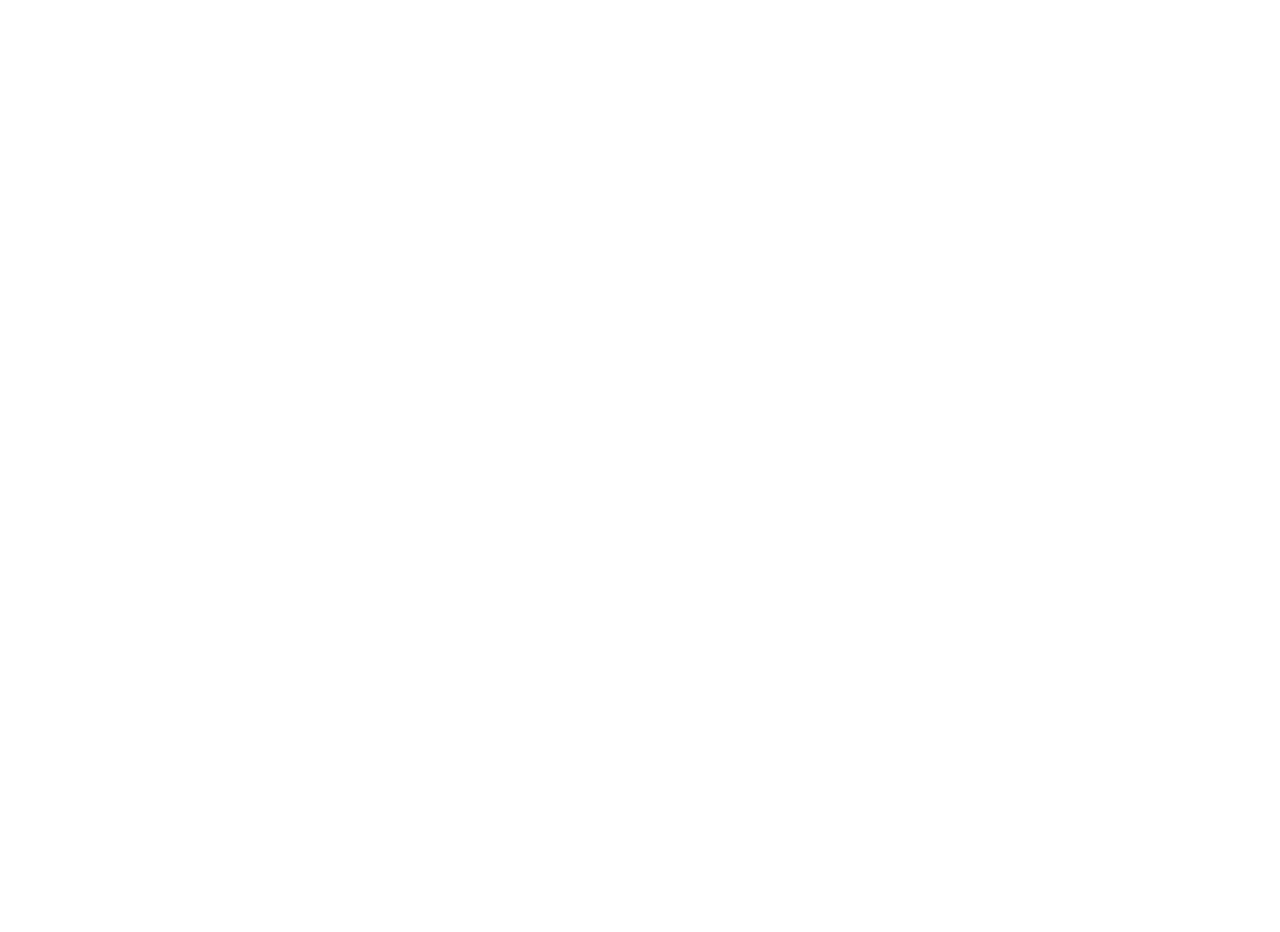
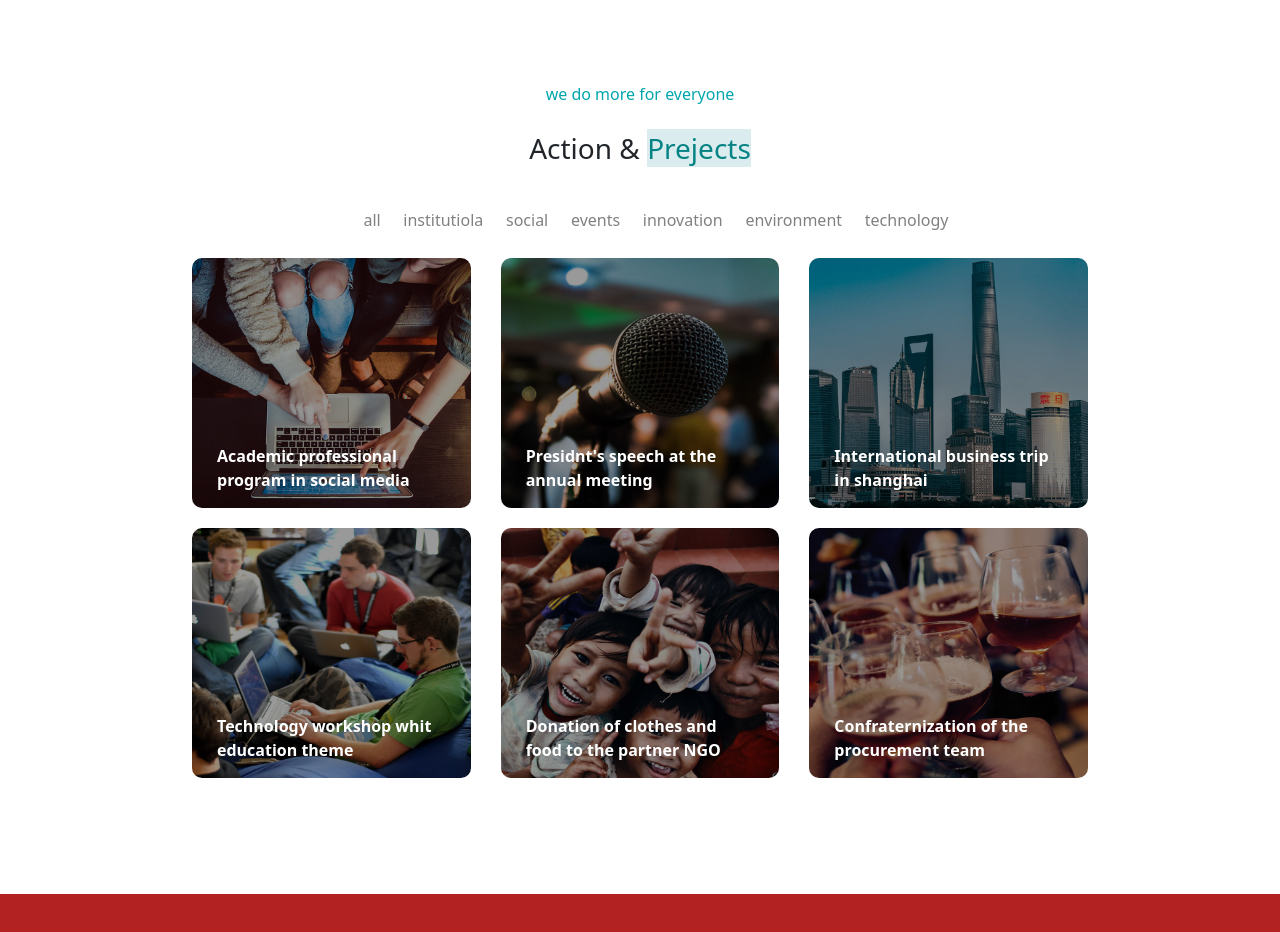
Before and after one commit to AndreaMessene/proj-html-vuejs, a Vue app: page / in a window 1280 px wide. Shown: the part 1440-2372 px from the top of the page. Before the commit the page ends 1358 px from the top, so only its background shows below. Built offline with nearby package versions, Linux system fonts and the light colour scheme.

Commit message:
concluione sezione  Projects

```diff
--- a/src/components/CMainComp.vue
+++ b/src/components/CMainComp.vue
@@ -2,12 +2,14 @@
 
 import SezioneServices from './SezioneMain/SezioneServices.vue'
 import SezioneCompany from './SezioneMain/SezioneCompany.vue'
+import SezioneProjects from './SezioneMain/SezioneProjects.vue';
 
 export default {
     name: "CMainComp",
     components: {
         SezioneServices,
-        SezioneCompany
+        SezioneCompany,
+        SezioneProjects
     },
 }
 
@@ -20,6 +22,9 @@ export default {
     <section>
         <SezioneCompany />
     </section>
+    <section>
+        <SezioneProjects />
+    </section>
 </template>
 
 <style lang="scss" scoped></style>
--- a/src/components/SezioneMain/SezioneCompany.vue
+++ b/src/components/SezioneMain/SezioneCompany.vue
@@ -78,16 +78,27 @@ export default {
 
 <style lang="scss" scoped>
 .box {
+
+
     .company {
         width: calc(100% / 2);
         background-color: #111117;
         color: white;
         display: flex;
         justify-content: flex-end;
+        padding: 60px 0;
 
         .box-company {
-            width: 68%;
+            width: 60%;
             padding: 20px;
+
+            p {
+                margin-bottom: 10px;
+            }
+
+            span {
+                margin-bottom: 15px;
+            }
 
 
             .short-text {
@@ -103,16 +114,18 @@ export default {
                 }
             }
 
-            span,
-            h2,
-            p {
-                margin-bottom: 20px;
+            h2 {
+                margin-bottom: 1px;
             }
 
             .box-info {
                 display: flex;
                 flex-wrap: wrap;
 
+                p {
+                    padding-bottom: 30px;
+                    font-size: 14px;
+                }
 
                 .for-info {
                     width: calc(100% / 2);
@@ -154,6 +167,7 @@ export default {
         p {
             font-size: 12px;
             padding: 15px 0;
+            margin-bottom: 78px;
         }
     }
 
--- /dev/null
+++ b/src/components/SezioneMain/SezioneProjects.vue
@@ -0,0 +1,158 @@
+<script>
+export default {
+    name: "SezioneProjects",
+    data() {
+        return {
+            cards: [
+                {
+                    img: "/img/luoghi/project-1.jpg",
+                    info: "Academic professional program in social media"
+                },
+                {
+                    img: "/img/luoghi/project-2.jpg",
+                    info: "Presidnt's speech at the annual meeting"
+                },
+                {
+                    img: "/img/luoghi/project-3.jpg",
+                    info: "International business trip in shanghai"
+                },
+                {
+                    img: "/img/luoghi/project-4.jpg",
+                    info: "Technology workshop whit education theme"
+                },
+                {
+                    img: "/img/luoghi/project-5.jpg",
+                    info: "Donation of clothes and food to the partner NGO"
+                },
+                {
+                    img: "/img/luoghi/project-6.jpg",
+                    info: "Confraternization of the procurement team"
+                },
+            ],
+
+            link: [
+                { nome: "all" },
+                { nome: "institutiola" },
+                { nome: "social" },
+                { nome: "events" },
+                { nome: "innovation" },
+                { nome: "environment" },
+                { nome: "technology" },
+            ]
+        }
+    }
+
+}
+
+</script>
+
+<template>
+    <div class="cont">
+        <header>
+            <p>we do more for everyone</p>
+            <h3>Action & <span>Prejects</span></h3>
+        </header>
+        <nav>
+            <div>
+                <ul>
+                    <li v-for="(elem, index) in link" :key="index">
+                        <a href="#">{{ elem.nome }}</a>
+                    </li>
+                </ul>
+            </div>
+        </nav>
+        <main>
+            <div class="cards" v-for="(elem, index) in cards" :key="index">
+                <img :src="elem.img" alt="pc">
+                <p>{{ `${elem.info}` }}</p>
+            </div>
+        </main>
+    </div>
+</template>
+
+<style lang="scss" scoped>
+.cont {
+    width: 70%;
+    margin: 0 auto;
+    padding: 6rem 0;
+    display: flex;
+    flex-direction: column;
+    align-items: center;
+
+    header {
+        p {
+            color: #00A6AC;
+            text-align: center;
+        }
+
+        h3 {
+            padding: 10px 0 35px 0;
+
+            span {
+                color: #058283;
+                background-color: #DAECED;
+
+            }
+        }
+    }
+
+    nav {
+        width: 70%;
+        padding-bottom: 10px;
+
+        div {
+            ul {
+                display: flex;
+                justify-content: space-between;
+
+                li {
+                    list-style: none;
+
+
+                    a {
+                        text-decoration: none;
+                        color: gray;
+                        padding: 5px;
+
+                        &:hover {
+                            background-color: #DAECED;
+                            border-radius: 5px;
+                            padding: 5px;
+                        }
+                    }
+                }
+            }
+        }
+    }
+
+    main {
+        display: flex;
+        flex-wrap: wrap;
+        justify-content: space-between;
+
+        .cards {
+            width: calc(100% / 3 - 20px);
+            height: 250px;
+            margin-bottom: 20px;
+            position: relative;
+
+
+            img {
+                width: 100%;
+                height: 100%;
+                border-radius: 10px;
+                filter: brightness(60%);
+            }
+
+            p {
+                width: 80%;
+                position: absolute;
+                bottom: 0px;
+                left: 25px;
+                color: white;
+                font-weight: bold;
+            }
+        }
+    }
+}
+</style>
```
